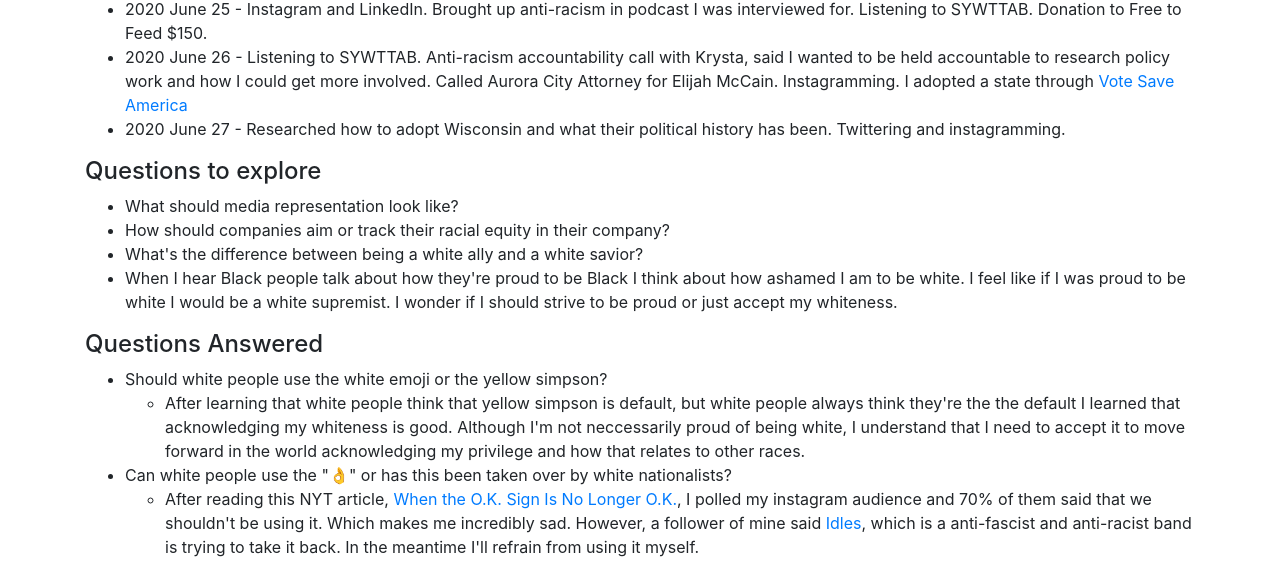
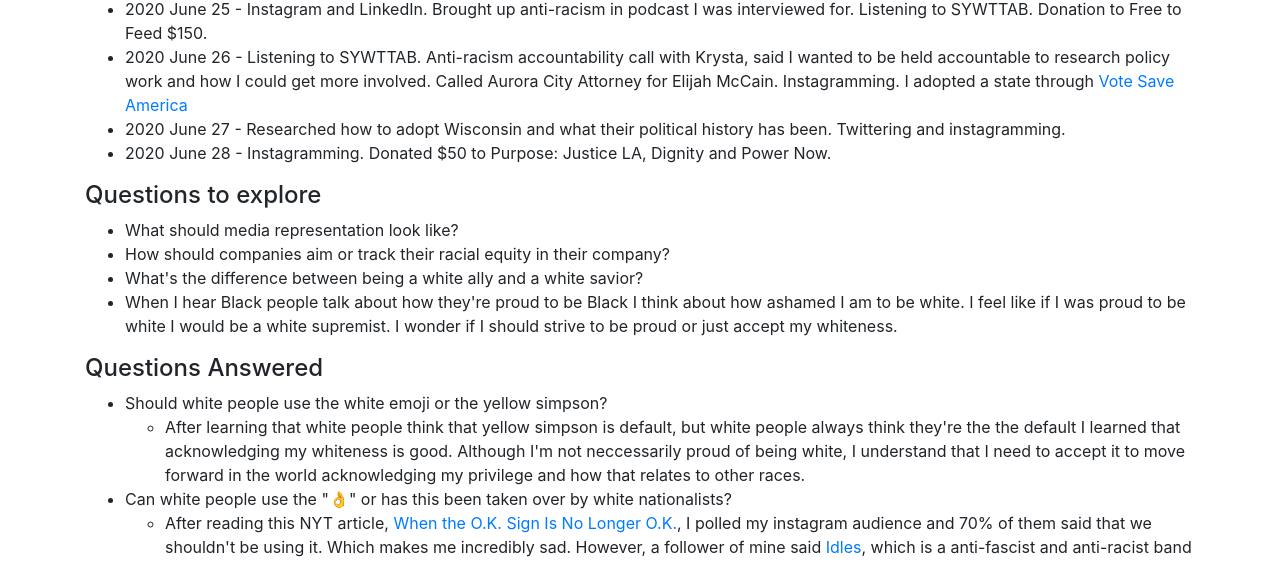
Before and after one commit to nikkiricks/anti-racism-work, a website: page index.html in a window 1280 px wide. Shown: the part 1995-2558 px from the top of the page. Drawn offline with nearby package versions, Linux system fonts and the light colour scheme.

Commit message:
daily action items

```diff
--- a/index.html
+++ b/index.html
@@ -340,6 +340,7 @@
         <li>2020 June 25 - Instagram and LinkedIn. Brought up anti-racism in podcast I was interviewed for. Listening to SYWTTAB. Donation to Free to Feed $150.</li>
         <li>2020 June 26 - Listening to SYWTTAB. Anti-racism accountability call with Krysta, said I wanted to be held accountable to research policy work and how I could get more involved. Called Aurora City Attorney for Elijah McCain. Instagramming. I adopted a state through <a href="https://votesaveamerica.com/adopt-a-state/" target="_blank" rel="noopener noreferrer">Vote Save America</a></li>
         <li>2020 June 27 - Researched how to adopt Wisconsin and what their political history has been. Twittering and instagramming.  </li>
+        <li>2020 June 28 - Instagramming. Donated $50 to Purpose: Justice LA, Dignity and Power Now.</li>
       </ul>
 
 
```
